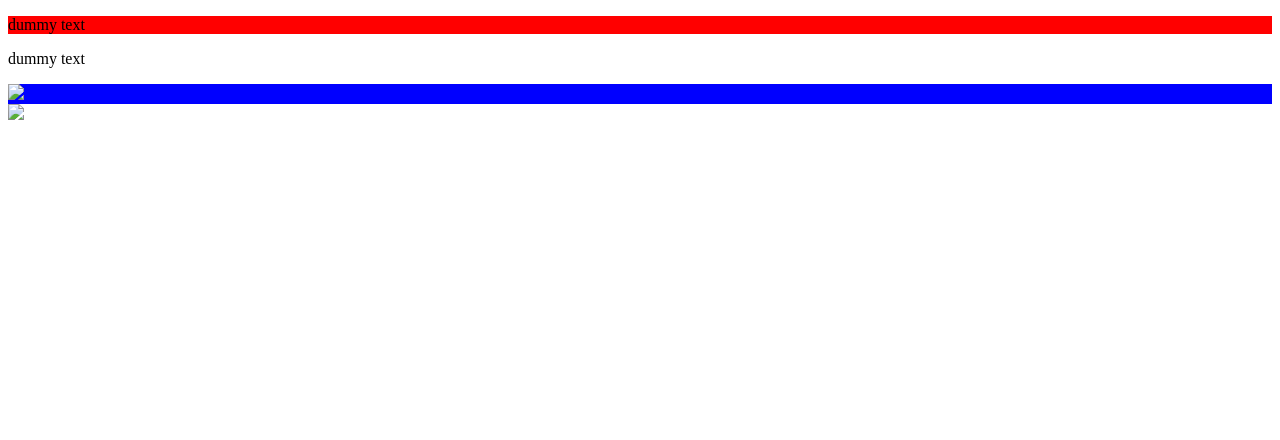
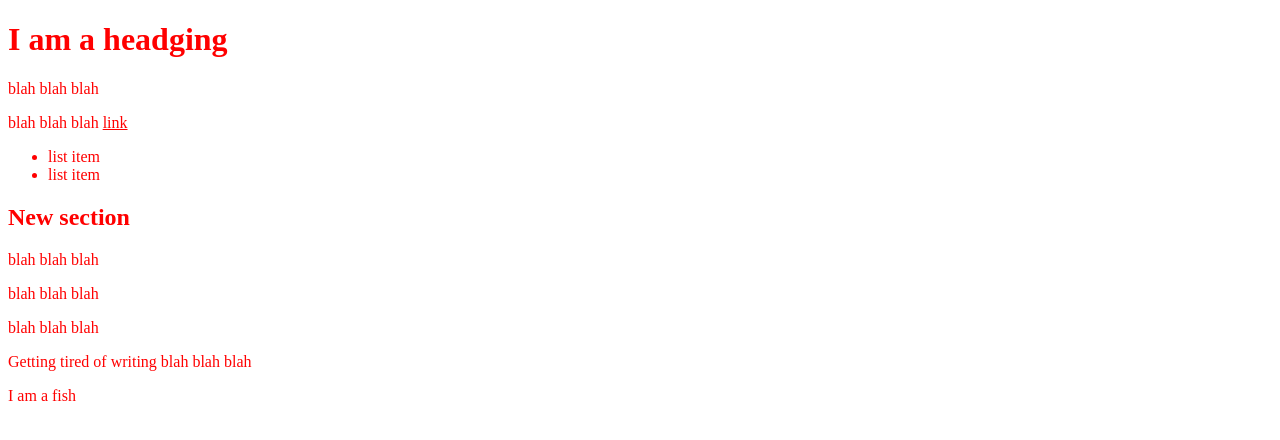
Before and after one commit to Rafal-Welzant/prework-CSS, a plain HTML site: page lists.html in a window 1280 px wide. Drawn offline with Linux system fonts and the light colour scheme.

Commit message:
Universal Selector

```diff
--- a/lists.html
+++ b/lists.html
@@ -9,27 +9,25 @@
 </head>
 <body>
 
-    <div>
+    <h1>I am a headging</h1>
 
-        <article class="featured-content">
-            <p>dummy text</p>
-        </article>
+    <article>
+        <p>blah blah blah</p>
+        <p>blah blah blah <a href="#">link</a></p>
+    </article>
 
-        <article>
-            <p>dummy text</p>
-        </article>
+    <ul>
+        <li>list item</li>
+        <li>list item</li>
+    </ul>
 
-        <div class="featured-content">
-            <img src="#">
+    <h2>New section</h2>
 
-        </div>
-
-        <div>
-            <img src="#">
-        </div>
-
-    </div>
-
+    <p>blah blah blah</p>
+    <p>blah blah blah</p>
+    <p>blah blah blah</p>
+    <p>Getting tired of writing blah blah blah</p>
+    <p>I am a fish</p>
 
 
 </body>
--- a/syntax.css
+++ b/syntax.css
@@ -1,6 +1,3 @@
-article.featured-content{
-    background: red;
+*{
+    color: red;
 }
-div.featured-content{
-    background: blue;
-}
```
